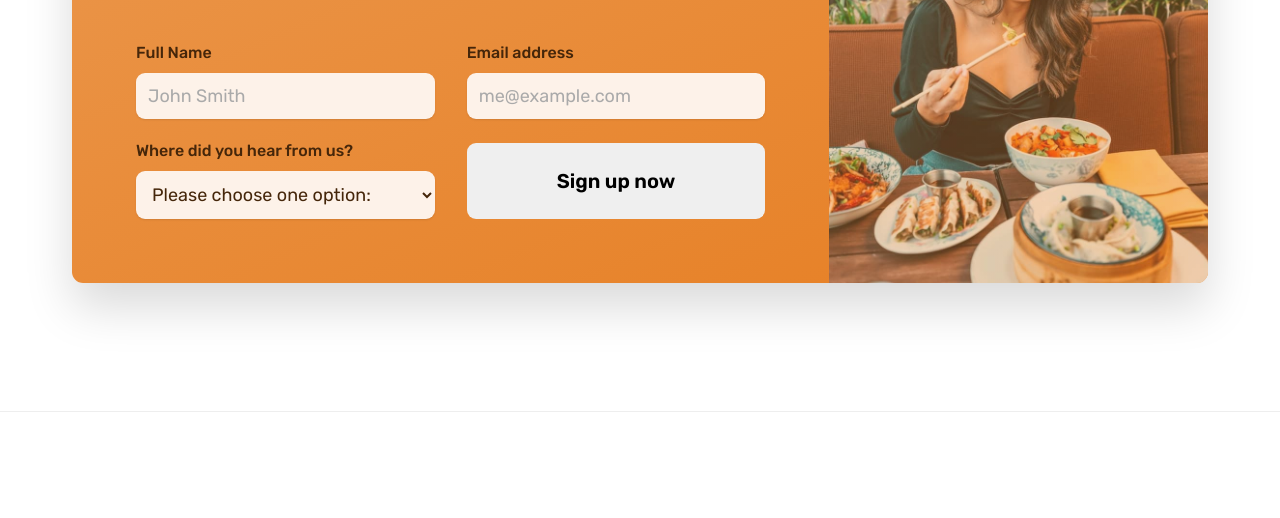
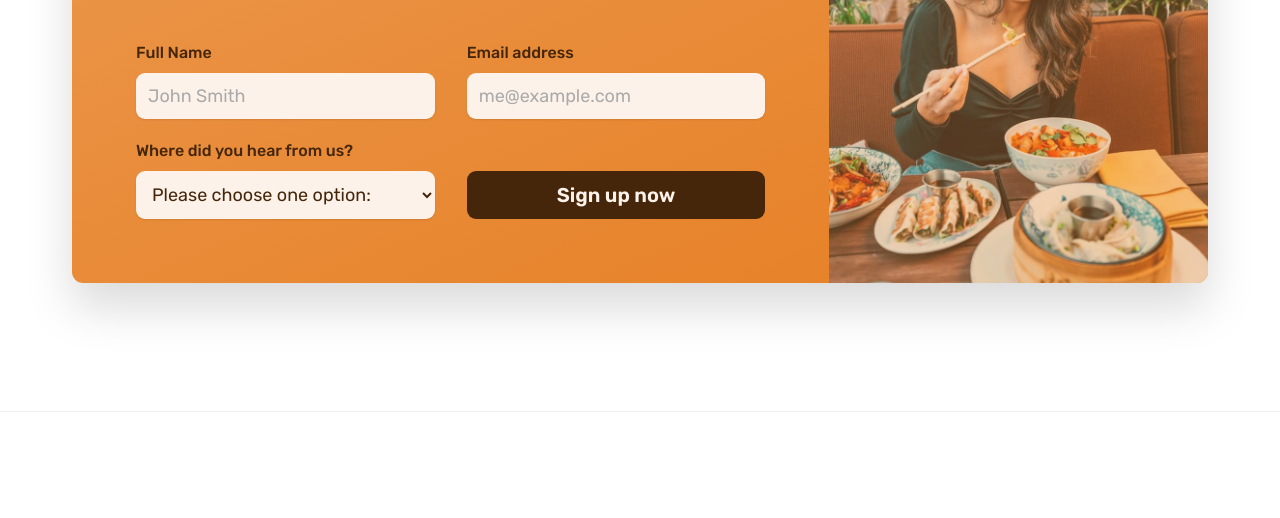
Before and after one commit to sowmyasreevanukuru/omnifood-site, a plain HTML site: page index.html in a window 1280 px wide. Shown: the part 6869-7387 px from the top of the page. Drawn offline with nearby package versions, Linux system fonts and the light colour scheme; some packages are replaced by stand-ins of ours; a script that the page names is missing.

Commit message:
Update index.html

```diff
--- a/index.html
+++ b/index.html
@@ -554,7 +554,7 @@
                     <option value="others">Others</option>
                   </select>
                 </div>
-                <button class="btn btn-form">Sign up now</button>
+                <button class="btn btn--form">Sign up now</button>
               </form>
             </div>
             <div
```
